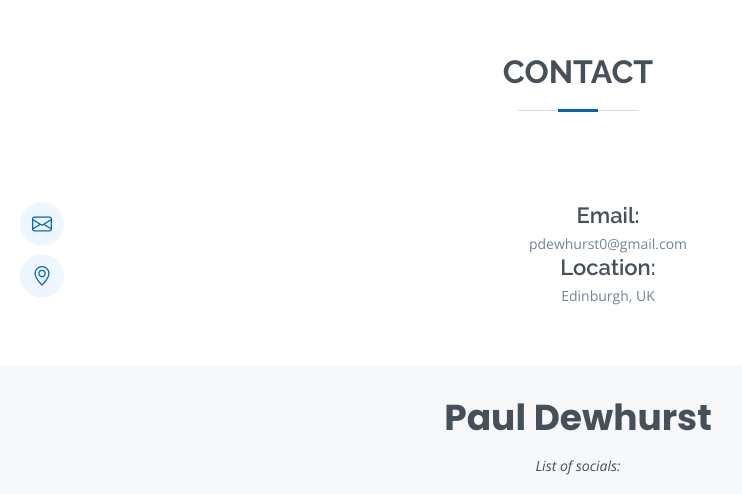
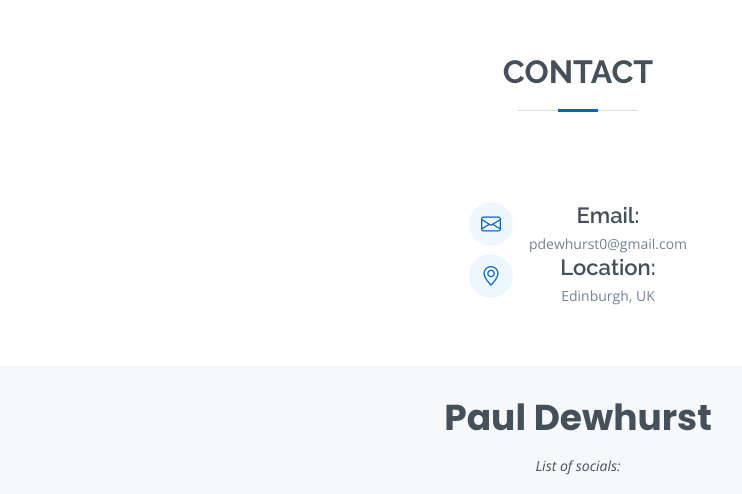
Before and after one commit to Grixsep/Grixsep.github.io, a plain HTML site: page index.html in a window 1280 px wide. Shown: the part 4857-5351 px from the top of the page, without its empty margins (62-804 px from the left). Drawn offline with nearby package versions, Linux system fonts and the light colour scheme.

Commit message:
update bug

```diff
--- a/assets/css/style.css
+++ b/assets/css/style.css
@@ -1010,6 +1010,12 @@ section {
   }
 }
 
+#contact-container {
+  display: flex;
+  justify-content: center;
+  align-items: center;
+  width: 100%;
+
 /*--------------------------------------------------------------
 # Contact
 --------------------------------------------------------------*/
@@ -1147,6 +1153,7 @@ you added this bit below to align
 .contact .php-email-form button[type=submit]:hover {
   background: #0678e3;
 }
+}
 
 @keyframes animate-loading {
   0% {
```
